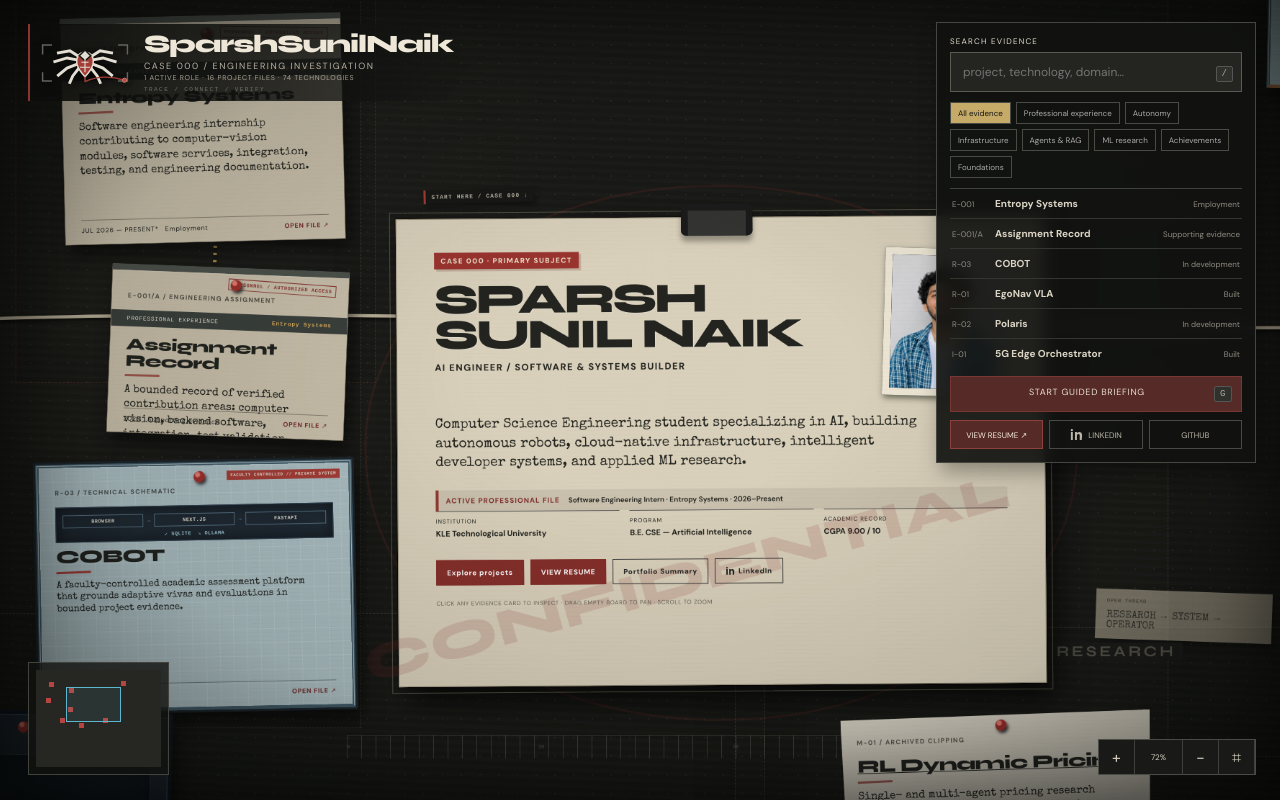
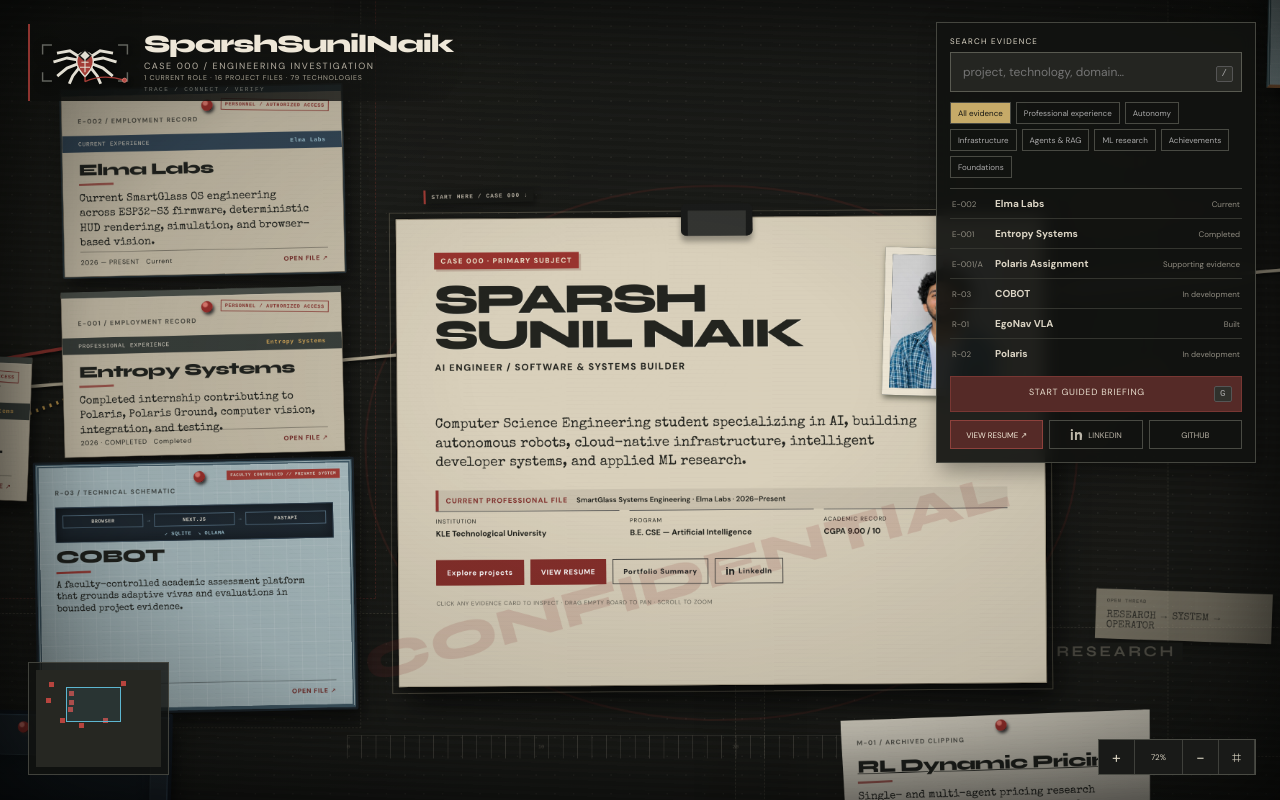
Before and after one commit to SparshSunilNaik/Portfolio-Det-Board, a React (Vite) app: page / in a window 1280 px wide. Built offline with nearby package versions, Linux system fonts and the light colour scheme.

Commit message:
feat: update professional experience with Elma Labs

```diff
--- a/src/App.tsx
+++ b/src/App.tsx
@@ -27,11 +27,11 @@ export function App() {
   useEffect(()=>{const key=(event:KeyboardEvent)=>{if(event.key==='Escape'){selectProject(null);setOverview(false)} if(event.key==='/'&&!event.ctrlKey&&!event.metaKey){event.preventDefault();document.querySelector<HTMLInputElement>('#evidence-search')?.focus()} if(event.key.toLowerCase()==='g')setOverview(true)};addEventListener('keydown',key);return()=>removeEventListener('keydown',key)},[selectProject])
   useEffect(()=>{const open=()=>setOverview(true);document.addEventListener('open-overview',open);return()=>document.removeEventListener('open-overview',open)},[])
 
-  const counts=useMemo(()=>({projects:projects.filter(p=>!p.recordType||p.recordType==='project').length,experience:projects.filter(p=>p.recordType==='experience').length,technologies:new Set(projects.flatMap(p=>p.technologies)).size}),[])
+  const counts=useMemo(()=>({projects:projects.filter(p=>!p.recordType||p.recordType==='project').length,currentExperience:projects.filter(p=>p.recordType==='experience'&&p.status==='Current').length,technologies:new Set(projects.flatMap(p=>p.technologies)).size}),[])
   return <main className="app-shell">
     <a className="skip-link" href="#mobile-evidence">Skip to project index</a>
     <InvestigationBoard camera={camera} setCamera={setCamera} selectedId={selectedId} onSelect={selectProject} category={category} query={query} focusRequest={focusRequest} />
-    <header className="case-header" aria-label="SparshSunilNaik engineering portfolio"><BrandLogo className="site-logo"/><div className="brand-copy"><h1>SparshSunilNaik</h1><p>CASE 000 / ENGINEERING INVESTIGATION</p><small>{counts.experience} ACTIVE ROLE · {counts.projects} PROJECT FILES · {counts.technologies} TECHNOLOGIES</small></div></header>
+    <header className="case-header" aria-label="SparshSunilNaik engineering portfolio"><BrandLogo className="site-logo"/><div className="brand-copy"><h1>SparshSunilNaik</h1><p>CASE 000 / ENGINEERING INVESTIGATION</p><small>{counts.currentExperience} CURRENT ROLE · {counts.projects} PROJECT FILES · {counts.technologies} TECHNOLOGIES</small></div></header>
     <Navigator query={query} setQuery={setQuery} category={category} setCategory={setCategory} onFocus={focus} onOverview={()=>setOverview(true)} camera={camera} setCamera={setCamera} />
     <Dossier project={selected} onClose={()=>selectProject(null)} onFocus={focus} />
     {overview&&<GuidedOverview onClose={()=>setOverview(false)} onFocus={(id)=>{setOverview(false);focus(id)}} />}
--- a/src/components/board/EvidenceCard.tsx
+++ b/src/components/board/EvidenceCard.tsx
@@ -5,9 +5,9 @@ const visuals:Record<Project['kind'],string>={dossier:'PERSONNEL FILE',polaroid:
 
 export const EvidenceCard=memo(function EvidenceCard({project,selected,dimmed,onSelect,onPointerDown}:{project:Project;selected:boolean;dimmed:boolean;onSelect:(id:string)=>void;onPointerDown:(event:PointerEvent<HTMLElement>)=>void}){
   const p=project.position;const style={left:p.x,top:p.y,width:p.width,height:p.height,'--rotation':`${p.rotation}deg`} as CSSProperties
-  return <article className={`evidence evidence--${project.kind} evidence--${project.category} ${project.id==='cobot'?'evidence--cobot':''} ${selected?'is-selected':''} ${dimmed?'is-dimmed':''}`} style={style} tabIndex={0} role="button" aria-label={`Inspect ${project.title}`} onPointerDown={onPointerDown} onClick={(e)=>{e.stopPropagation();onSelect(project.id)}} onKeyDown={(e)=>{if(e.key==='Enter'||e.key===' '){e.preventDefault();onSelect(project.id)}}}>
+  return <article className={`evidence evidence--${project.kind} evidence--${project.category} ${project.id==='cobot'?'evidence--cobot':''} ${project.status==='Current'?'evidence--current':''} ${selected?'is-selected':''} ${dimmed?'is-dimmed':''}`} style={style} tabIndex={0} role="button" aria-label={`Inspect ${project.title}`} onPointerDown={onPointerDown} onClick={(e)=>{e.stopPropagation();onSelect(project.id)}} onKeyDown={(e)=>{if(e.key==='Enter'||e.key===' '){e.preventDefault();onSelect(project.id)}}}>
     <span className="pin"/><span className="evidence-code">{project.caseNo} / {project.recordType==='experience'?'EMPLOYMENT RECORD':project.recordType==='assignment'?'ENGINEERING ASSIGNMENT':visuals[project.kind]}</span>
-    {project.category==='experience'&&<div className="employment-band"><span>PROFESSIONAL EXPERIENCE</span><b>{project.employer}</b></div>}
+    {project.category==='experience'&&<div className="employment-band"><span>{project.status==='Current'?'CURRENT EXPERIENCE':'PROFESSIONAL EXPERIENCE'}</span><b>{project.employer}</b></div>}
     {project.kind==='polaroid'&&<div className="schematic-art" aria-hidden="true"><span>{project.id==='egonav'?'◉ — ◉ — ◉':project.id==='peter'?'◖  ◗':'◇───◇'}</span><i>{project.category.toUpperCase()} // OPTICAL RECORD</i></div>}
     {project.kind==='terminal'&&<pre aria-hidden="true">$ inspect --case {project.caseNo.toLowerCase()}<br/>status: {project.status.toLowerCase()}<br/>trace: verified_</pre>}
     {project.id==='cobot'&&<div className="cobot-schematic" aria-hidden="true"><span>BROWSER</span><i>→</i><span>NEXT.JS</span><i>→</i><span>FASTAPI</span><b>↙ SQLITE&nbsp;&nbsp;↘ OLLAMA</b></div>}
--- a/src/components/board/IdentityDossier.tsx
+++ b/src/components/board/IdentityDossier.tsx
@@ -6,7 +6,7 @@ export function IdentityDossier({onOverview,onProject}:{onOverview:()=>void;onPr
   return <section className="identity-dossier" aria-labelledby="identity-title">
     <span className="start-here" aria-hidden="true">START HERE / CASE 000 ↓</span><span className="binder-clip"/><div className="identity-grid"><div><span className="classified">CASE 000 · PRIMARY SUBJECT</span><h2 id="identity-title">SPARSH<br/>SUNIL NAIK</h2><p className="role">AI ENGINEER / SOFTWARE &amp; SYSTEMS BUILDER</p></div><ProfilePortrait /></div>
     <p className="identity-summary">Computer Science Engineering student specializing in AI, building autonomous robots, cloud-native infrastructure, intelligent developer systems, and applied ML research.</p>
-    <p className="identity-experience"><b>ACTIVE PROFESSIONAL FILE</b><span>Software Engineering Intern · Entropy Systems · 2026–Present</span></p>
+    <p className="identity-experience"><b>CURRENT PROFESSIONAL FILE</b><span>SmartGlass Systems Engineering · Elma Labs · 2026–Present</span></p>
     <dl><div><dt>INSTITUTION</dt><dd>KLE Technological University</dd></div><div><dt>PROGRAM</dt><dd>B.E. CSE — Artificial Intelligence</dd></div><div><dt>ACADEMIC RECORD</dt><dd>CGPA 9.00 / 10</dd></div></dl>
     <div className="identity-actions"><button onClick={onProject}>Explore projects</button><a className="resume-action" href={publicLinks.resume} target="_blank" rel="noopener noreferrer">VIEW RESUME</a><button onClick={onOverview}>Portfolio Summary</button><a className="social-action" href={publicLinks.linkedin} target="_blank" rel="noopener noreferrer" aria-label="View Sparsh Sunil Naik on LinkedIn"><LinkedInIcon/>LinkedIn</a></div>
     <small className="instruction">CLICK ANY EVIDENCE CARD TO INSPECT · DRAG EMPTY BOARD TO PAN · SCROLL TO ZOOM</small>
--- a/src/components/board/InvestigationBoard.tsx
+++ b/src/components/board/InvestigationBoard.tsx
@@ -21,7 +21,7 @@ export function InvestigationBoard({camera,setCamera,selectedId,onSelect,categor
   const wheel=(e:WheelEvent<HTMLDivElement>)=>{e.preventDefault();const p=local(e);setCamera(c=>zoomAt(c,p.x,p.y,c.scale*Math.exp(-e.deltaY*.0012)))}
   const fit=()=>{const b=shell.current!.getBoundingClientRect();setCamera(fitCamera(b.width,b.height))}
   const identity={x:1510,y:850,width:900,height:650,rotation:-.4}
-  const first=projects.find(p=>p.featured)!
+  const first=projects.find(p=>p.id==='cobot')!
   return <div className={`board-viewport ${dragging?'is-dragging':''}`} ref={shell} onPointerDown={down} onPointerMove={move} onPointerUp={up} onPointerCancel={up} onWheel={wheel} onClick={(e)=>{if(!(e.target as HTMLElement).closest('.evidence,.identity-dossier'))onSelect(null)}}>
     <div className="board" style={{width:BOARD.width,height:BOARD.height,transform:`translate3d(${camera.x}px,${camera.y}px,0) scale(${camera.scale})`}}>
       <BoardAtmosphere/>
--- a/src/components/dossiers/Dossier.tsx
+++ b/src/components/dossiers/Dossier.tsx
@@ -9,7 +9,7 @@ export function Dossier({project,onClose,onFocus}:{project:Project|null;onClose:
   const edges=relationships.filter(e=>e.source===project.id||e.target===project.id)
   const professional=project.recordType==='experience'||project.recordType==='assignment'
   return <div className="dossier-backdrop" role="presentation" onMouseDown={e=>{if(e.target===e.currentTarget)onClose()}}>
-    <article className={`project-dossier ${professional?'project-dossier--experience':''}`} role="dialog" aria-modal="true" aria-labelledby="dossier-title" tabIndex={-1} ref={ref}>
+    <article className={`project-dossier ${professional?'project-dossier--experience':''} ${project.status==='Current'?'project-dossier--current':''}`} role="dialog" aria-modal="true" aria-labelledby="dossier-title" tabIndex={-1} ref={ref}>
       <button className="dossier-close" onClick={onClose} aria-label="Close dossier">×</button>
       <header><div><span>{project.caseNo} · {professional?'PROFESSIONAL CASE FILE':project.category.toUpperCase()}</span><h2 id="dossier-title">{project.title}</h2><p>{project.summary}</p></div><div className="status-block"><b>{project.status}</b><small>{project.year}</small></div></header>
       {professional&&<dl className="experience-facts"><div><dt>EMPLOYER</dt><dd>{project.employer}</dd></div><div><dt>ROLE / RECORD</dt><dd>{project.jobTitle}</dd></div><div><dt>DATES</dt><dd>{project.employmentDates}</dd></div></dl>}
--- a/src/components/dossiers/GuidedOverview.tsx
+++ b/src/components/dossiers/GuidedOverview.tsx
@@ -7,7 +7,7 @@ export function GuidedOverview({onClose,onFocus}:{onClose:()=>void;onFocus:(id:s
   return <div className="overview-backdrop"><article className="overview" role="dialog" aria-modal="true" aria-labelledby="overview-title"><button className="dossier-close" onClick={onClose} aria-label="Close briefing">×</button>
     <span className="eyebrow">RECRUITER BRIEF / 03 MIN READ</span><h2 id="overview-title">THE SHORT CASE</h2><p className="lede">Sparsh is a Computer Science Engineering student specializing in AI who works across the full engineering path: perception and models, APIs and safety controls, containers and clusters, evaluation and operator interfaces.</p>
     <div className="achievement-strip">{achievements.map(a=><div key={a.value}><b>{a.value}</b><span>{a.label}</span></div>)}</div>
-    <section className="experience-brief"><span>PROFESSIONAL EXPERIENCE · CASE E-001</span><div><h3>Software Engineering Intern · Entropy Systems</h3><p>Contributing to computer-vision modules, software services, component integration, automated test validation, debugging, and technical documentation.</p><button onClick={()=>onFocus('entropy-systems')}>OPEN EMPLOYMENT FILE ↗</button></div></section>
+    <section className="experience-brief"><span>CURRENT EXPERIENCE · CASE E-002</span><div><h3>SmartGlass Systems Engineering · Elma Labs</h3><p>Developing a hardware-independent SmartGlass OS and computer-vision prototype across ESP32-S3 firmware, deterministic HUD rendering, simulation, host and browser detection workflows, automated tests, and CI.</p><button onClick={()=>onFocus('elma-labs')}>OPEN CURRENT FILE ↗</button><button className="experience-previous" onClick={()=>onFocus('entropy-systems')}>PREVIOUS: ENTROPY SYSTEMS ↗</button></div></section>
     <h3>SIX FILES TO OPEN FIRST</h3><ol className="guided-path">{path.map((id,index)=>{const p=projects.find(x=>x.id===id)!;return <li key={id}><button onClick={()=>onFocus(id)}><span>0{index+1}</span><div><b>{p.shortTitle}</b><p>{p.summary}</p></div><i>OPEN ↗</i></button></li>})}</ol>
     <div className="overview-columns"><section><h3>ENGINEERING RANGE</h3><p>Robotics · Kubernetes · 5G · local AI · RAG · agent governance · deep learning · reinforcement learning · embedded systems</p></section><section><h3>EDUCATION &amp; LEADERSHIP</h3><p>KLE Technological University · B.E. CSE (AI), 9.00/10. Former President, Data Science Club. Core team, AWS Student Builder Club.</p></section></div>
     <footer><a className="resume-link" href={publicLinks.resume} target="_blank" rel="noopener noreferrer">VIEW RESUME ↗</a><a href={publicLinks.linkedin} target="_blank" rel="noopener noreferrer" aria-label="View Sparsh Sunil Naik on LinkedIn"><LinkedInIcon/> LINKEDIN ↗</a><a href={publicLinks.github} target="_blank" rel="noopener noreferrer">GITHUB ↗</a><button onClick={()=>window.print()}>PRINT PORTFOLIO SUMMARY</button><small>Official résumé and verified professional profiles.</small></footer>
--- a/src/data/projects.ts
+++ b/src/data/projects.ts
@@ -9,22 +9,32 @@ export const categories: { id: Category | 'all'; label: string }[] = [
 
 export const projects: Project[] = [
   {
-    id:'entropy-systems', caseNo:'E-001', title:'Entropy Systems — Software Engineering Internship', shortTitle:'Entropy Systems', category:'experience', status:'Employment', year:'JUL 2026 — PRESENT*', kind:'dossier', featured:true, recordType:'experience', employer:'Entropy Systems', jobTitle:'Software Engineering Intern', employmentDates:'July 2026 – Present (start month owner-provided; active affiliation publicly listed)',
-    position:{x:1045,y:570,width:390,height:315,rotation:-1.4}, summary:'Software engineering internship contributing to computer-vision modules, software services, integration, testing, and engineering documentation.',
+    id:'elma-labs', caseNo:'E-002', title:'Elma Labs — SmartGlass Systems Engineering', shortTitle:'Elma Labs', category:'experience', status:'Current', year:'2026 — PRESENT', kind:'dossier', featured:true, recordType:'experience', employer:'Elma Labs', jobTitle:'SmartGlass Systems Engineering (descriptive scope)', employmentDates:'2026 – Present (exact start month and official title not independently verified)',
+    position:{x:1045,y:670,width:390,height:260,rotation:-1.2}, summary:'Current SmartGlass OS engineering across ESP32-S3 firmware, deterministic HUD rendering, simulation, and browser-based vision.',
+    problem:'Build a testable SmartGlass software foundation before physical display, camera, power, and wearable hardware are available for validation.',
+    engineered:['Portable C core and modular ESP-IDF/FreeRTOS firmware architecture targeting ESP32-S3','Device lifecycle, state, configuration, provisioning, endpoint, and recovery contracts','Dual-layer HUD rendering with bounded annotations, labels, confidence output, and deterministic frame validation','QEMU, headless, and SDL3 simulation plus Windows webcam and YOLOv8n host workflows','Browser-based webcam detection using YOLOv8n through ONNX Runtime Web/WASM','Automated unit, integration, firmware-build, and deterministic-output checks in CI'],
+    approach:['Keep the portable state and rendering core independent of ESP-IDF, desktop simulation, and HTTP adapters','Use shared annotation contracts across firmware experiments, Windows simulation, and browser preview','Label host-only camera and optical previews explicitly so simulation is not presented as physical hardware output'],
+    challenges:['Maintaining deterministic behavior across embedded and host environments','Validating visual output and inference integration without physical SmartGlass hardware','Keeping memory, image-budget, lifecycle, and failure boundaries explicit'],
+    results:['ESP-IDF firmware builds are compile-verified for ESP32-S3 flash profiles and exercised through QEMU; no physical-board validation is claimed','Host webcam, YOLOv8n, browser preview, shared HUD masks, endpoint integration, and deterministic frame checks are implemented and documented','Physical display, embedded camera, power management, and complete wearable hardware validation remain planned'],
+    technologies:['C','ESP-IDF','FreeRTOS','ESP32-S3','QEMU','CMake','SDL3','YOLOv8n','ONNX Runtime Web','Computer Vision','CI'], links:[], source:'Owner-confirmed current Elma Labs affiliation; authenticated private implementation documentation, code tree, CI configuration, and Sparsh contribution history reviewed 2026-11-10'
+  },
+  {
+    id:'entropy-systems', caseNo:'E-001', title:'Entropy Systems — Software Engineering Internship', shortTitle:'Entropy Systems', category:'experience', status:'Completed', year:'2026 · COMPLETED', kind:'dossier', featured:true, recordType:'experience', employer:'Entropy Systems', jobTitle:'Software Engineering Intern', employmentDates:'July 2026 – 2026 (approximately 4.5 months; exact end month not independently verified)',
+    position:{x:1045,y:950,width:390,height:230,rotation:-1.4}, summary:'Completed internship contributing to Polaris, Polaris Ground, computer vision, integration, and testing.',
     problem:'Translate engineering requirements into working, testable software components inside an active robotics-engineering environment.',
-    engineered:['Built and evaluated computer-vision modules and software services for AI-driven pipelines','Participated in software-component integration and automated test validation','Supported debugging, troubleshooting, and technical documentation'],
+    engineered:['Built and evaluated computer-vision modules and software services for AI-driven pipelines','Contributed to Polaris autonomy software and Polaris Ground operator and control workflows','Participated in software-component integration, automated test validation, debugging, and technical documentation'],
     approach:['Bridge algorithms and application software through testable implementations','Validate components during integration rather than treating models as isolated demos'],
     challenges:['Integrating AI and software components across an evolving engineering system','Diagnosing implementation and test failures without overstating confidential work'],
-    results:['Public portfolio confirms computer-vision, software-service, integration, testing, and documentation contributions','No performance metrics or customer outcomes are claimed'],
-    technologies:['Python','Computer Vision','AI Systems','Software Engineering','Test Automation'], links:[{label:'Company profile',url:'https://www.linkedin.com/company/entropy-systems-org/',kind:'profile'}], source:'Owner-provided prior résumé date + public personal portfolio + Entropy Systems LinkedIn employee listing'
+    results:['Owner confirmation and public repositories support Polaris and Polaris Ground contribution scope','Public portfolio confirms computer-vision, software-service, integration, testing, and documentation contributions','No performance metrics or customer outcomes are claimed'],
+    technologies:['Python','Computer Vision','PX4','MAVSDK','Software Engineering','Test Automation'], links:[{label:'Company profile',url:'https://www.linkedin.com/company/entropy-systems-org/',kind:'profile'}], source:'Owner-confirmed completed engagement and Polaris scope + public personal portfolio + Entropy Systems LinkedIn listing + public Polaris repositories'
   },
   {
-    id:'entropy-assignment', caseNo:'E-001/A', title:'Engineering Assignment Record — Vision & Software Integration', shortTitle:'Assignment Record', category:'experience', status:'Supporting evidence', year:'2026', kind:'note', recordType:'assignment', employer:'Entropy Systems', jobTitle:'Technical Contribution Record', employmentDates:'During Software Engineering Internship',
-    position:{x:1110,y:920,width:330,height:235,rotation:2.2}, summary:'A bounded record of verified contribution areas: computer vision, backend software, integration, test validation, debugging, and documentation.',
+    id:'entropy-assignment', caseNo:'E-001/A', title:'Engineering Assignment Record — Polaris & Software Integration', shortTitle:'Polaris Assignment', category:'experience', status:'Supporting evidence', year:'2026', kind:'note', recordType:'assignment', employer:'Entropy Systems', jobTitle:'Technical Contribution Record', employmentDates:'During completed Software Engineering Internship',
+    position:{x:730,y:1040,width:270,height:200,rotation:2.2}, summary:'A bounded record of verified contribution areas across Polaris, Polaris Ground, computer vision, integration, test validation, debugging, and documentation.',
     problem:'Capture professional contribution areas without exposing private source, customer information, or unverified ownership claims.',
-    engineered:['Computer-vision pipeline modules','Backend and application functionality','Integration, automated tests, debugging, and documentation'],
+    engineered:['Polaris autonomy and perception workflows','Polaris Ground operator, mission, command, and diagnostics workflows','Computer-vision and application functionality','Integration, automated tests, debugging, and documentation'],
     approach:['Publish contribution boundaries rather than proprietary implementation details'], challenges:['Separating public evidence from confidential engineering context'],
-    results:['Contribution scope is documented; specific client systems and metrics remain intentionally undisclosed'], technologies:['Python','Computer Vision','Backend Development','Testing','Documentation'], links:[], source:'Public personal portfolio; scoped to non-confidential contribution areas'
+    results:['Contribution scope is documented; specific client systems and metrics remain intentionally undisclosed'], technologies:['Python','PX4','MAVSDK','Computer Vision','Testing','Documentation'], links:[], source:'Owner-confirmed professional scope + public Polaris and Polaris Ground repositories; bounded to non-confidential contribution areas'
   },
   {
     id:'cobot', caseNo:'R-03', title:'COBOT — Collaborative Project Assessment Bot', shortTitle:'COBOT', category:'agents', status:'In development', year:'2026', kind:'blueprint', featured:true,
@@ -138,6 +148,7 @@ export const projects: Project[] = [
 
 export const relationships: Relationship[] = [
   {id:'entropy-assignment-record',source:'entropy-assignment',target:'entropy-systems',type:'engineered-at',label:'ENGINEERED_AT',note:'The assignment record documents contribution areas performed during the Entropy Systems internship.'},
+  {id:'entropy-polaris-contribution',source:'entropy-systems',target:'polaris',type:'contributed-to',label:'PROFESSIONAL CONTRIBUTION',note:'Owner confirmation identifies Polaris and Polaris Ground as work performed during the completed Entropy Systems engagement; public repositories verify the implementation history.'},
   {id:'cobot-splitbrain-local-inference',source:'cobot',target:'splitbrain',type:'shares-method',label:'local inference boundary',note:'Both systems place local Ollama inference behind an explicit application-service boundary; their products and data flows remain distinct.'},
   {id:'e-p',source:'egonav',target:'polaris',type:'informs',label:'confidence-aware autonomy',note:'Both separate deliberative perception from bounded safety and recovery control.'},
   {id:'p-g',source:'polaris',target:'gpu-platform',type:'shares-method',label:'simulation → compute',note:'Autonomy validation and accelerated workloads both depend on reproducible infrastructure.'},
--- a/src/types.ts
+++ b/src/types.ts
@@ -1,5 +1,5 @@
 export type Category = 'experience' | 'robotics' | 'infrastructure' | 'agents' | 'research' | 'achievement' | 'education'
-export type ProjectStatus = 'Employment' | 'Built' | 'Research' | 'In development' | 'Prototype' | 'Supporting evidence'
+export type ProjectStatus = 'Current' | 'Completed' | 'Built' | 'Research' | 'In development' | 'Prototype' | 'Supporting evidence'
 export type EvidenceKind = 'dossier' | 'polaroid' | 'terminal' | 'blueprint' | 'report' | 'clipping' | 'telemetry' | 'note'
 export type RelationType = 'powers' | 'extends' | 'shares-method' | 'validates' | 'informs' | 'documents' | 'engineered-at' | 'contributed-to' | 'related-work'
 
```
Also changed, not shown: src/styles/index.css, 4 other files (tests, documents, lock files or other folders).
